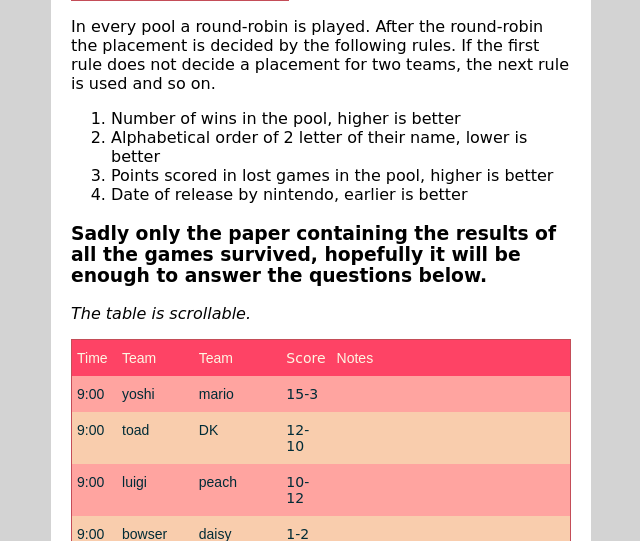
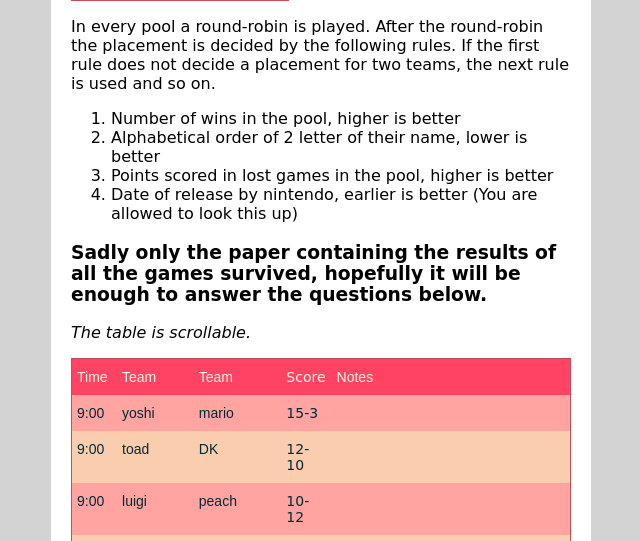
Before and after one commit to lukovdm/dropping-site, a Flask app: template src/templates/tournament.html in a window 1280 px wide. Shown: the part 763-1304 px from the top of the page, without its empty margins (319-959 px from the left). Run offline with Flask 3, Linux system fonts and the light colour scheme; the template is opened without the code that fills it, so the values that code supplies are empty.

Commit message:
add description to Tournament

```diff
--- a/src/templates/tournament.html
+++ b/src/templates/tournament.html
@@ -68,7 +68,7 @@
         <li>Number of wins in the pool, higher is better</li>
         <li>Alphabetical order of 2 letter of their name, lower is better</li>
         <li>Points scored in lost games in the pool, higher is better</li>
-        <li>Date of release by nintendo, earlier is better</li>
+        <li>Date of release by nintendo, earlier is better (You are allowed to look this up)</li>
     </ol>
     <h3>Sadly only the paper containing the results of all the games survived, hopefully it will be enough to answer the questions below.</h3>
     <p><i>The table is scrollable.</i></p>
```
